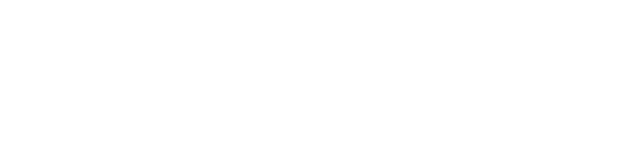
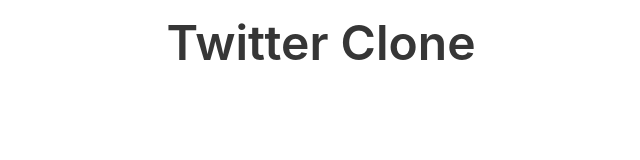
Before and after one commit to dagwisde/twitter-clone, a website: page client/index.html in a window 1280 px wide. Shown: the whole page, without its empty margins (319-959 px from the left). Drawn offline with nearby package versions, Linux system fonts and the light colour scheme.

Commit message:
Create header

```diff
--- a/client/index.html
+++ b/client/index.html
@@ -3,7 +3,18 @@
   <head>
     <meta charset="UTF-8" />
     <meta name="viewport" content="width=device-width, initial-scale=1.0" />
-    <title>Document</title>
+    <title>Twitter clone</title>
+    <!-- Stylesheets -->
+    <link
+      rel="stylesheet"
+      href="https://cdn.jsdelivr.net/npm/bulma@0.8.0/css/bulma.min.css"
+    />
+    <link rel="stylesheet" href="styles.css" />
   </head>
-  <body></body>
+  <body>
+    <!-- Header -->
+    <header class="header level-item has-text-centered">
+      <h1 class="title is-1">Twitter Clone</h1>
+    </header>
+  </body>
 </html>
--- /dev/null
+++ b/client/styles.css
@@ -0,0 +1,3 @@
+.header {
+  margin: 1em;
+}
```
Also changed, not shown: package.json (added, +13 -0 lines), 1 other file.
